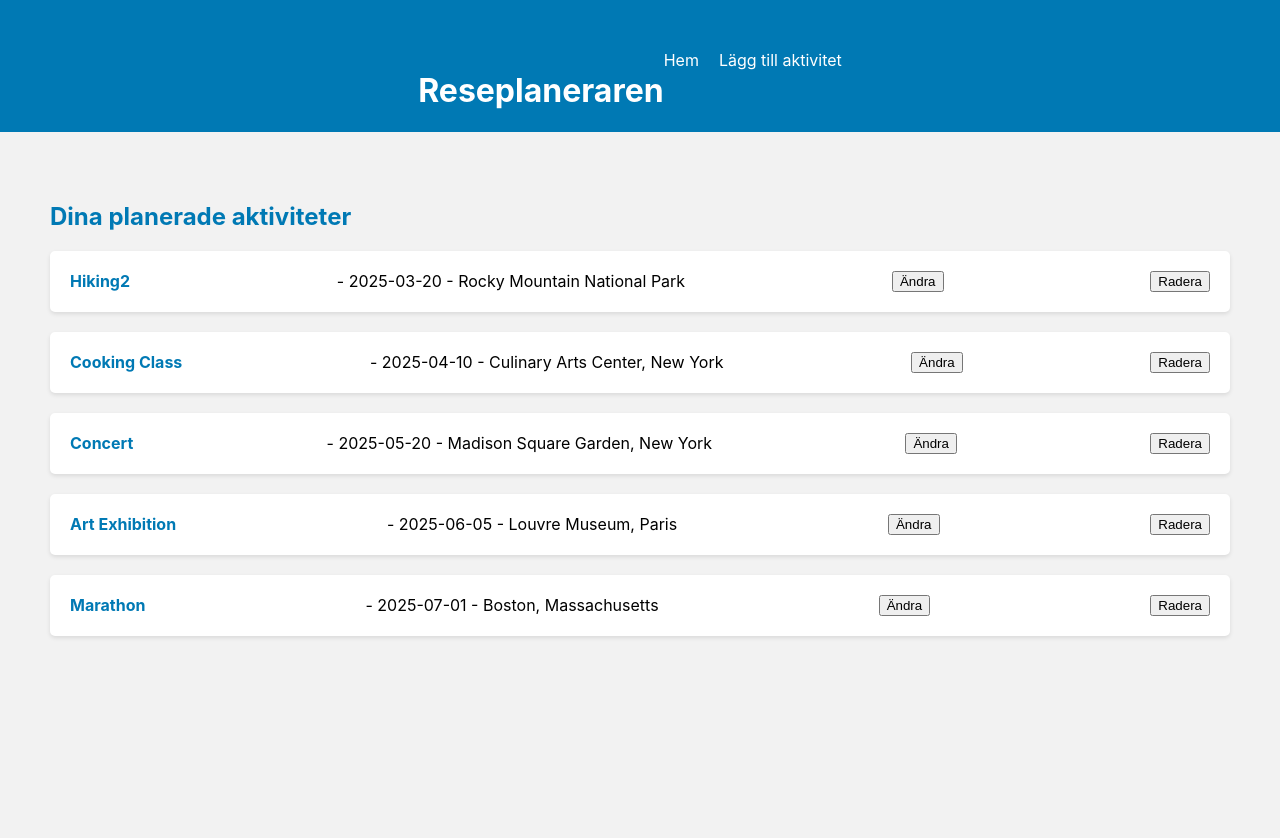
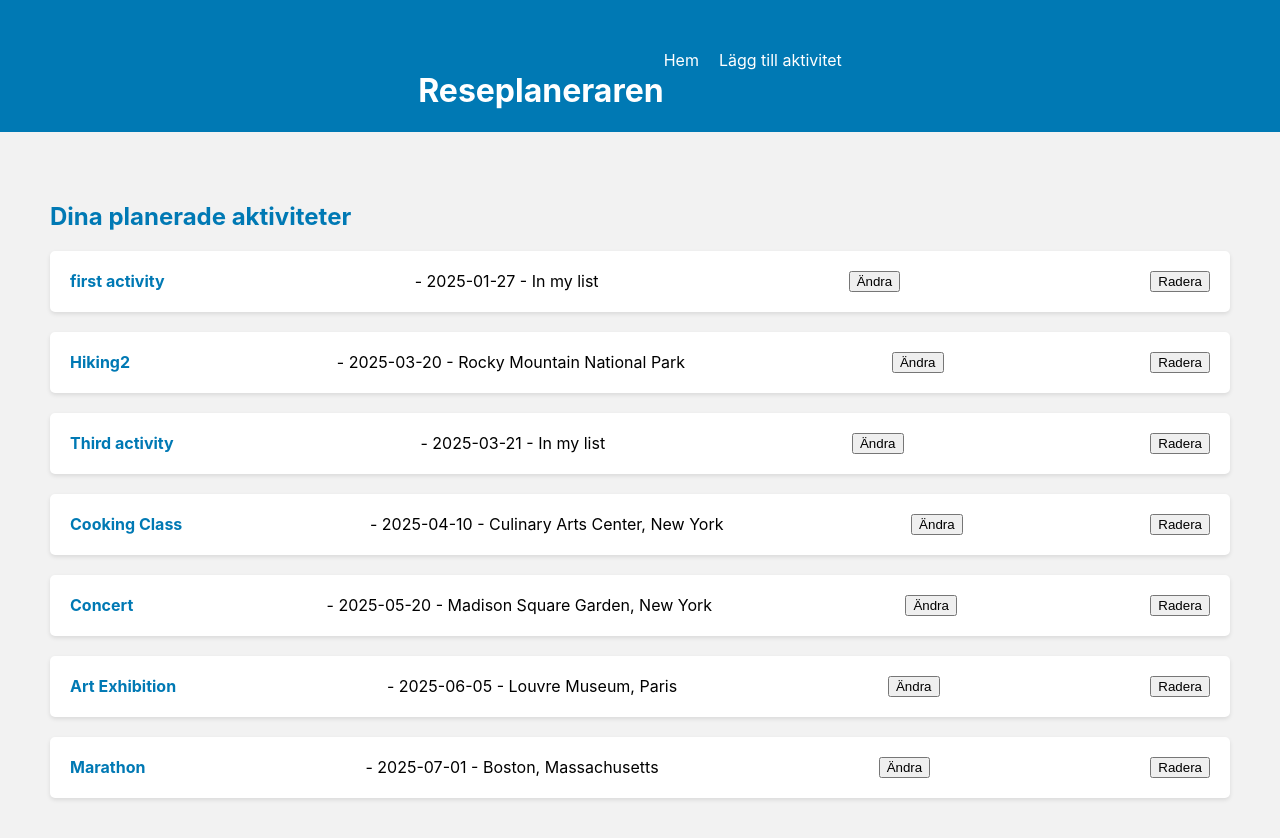
Before and after one commit to ToeCrow/React-indv-Boiler-Room-Travelplaner, a React (Vite) app: page / in a window 1280 px wide. Shown: the top 838 px of the page. Before the commit the page ends 800 px from the top, so only its background shows below. Built offline with nearby package versions, Linux system fonts and the light colour scheme; data requests are answered from the project's data file.

Commit message:
sorted activities, new color on loading screen, and some somments

```diff
--- a/db.json
+++ b/db.json
@@ -29,6 +29,18 @@
       "activity": "Marathon",
       "date": "2025-07-01",
       "place": "Boston, Massachusetts"
+    },
+    {
+      "id": "3007",
+      "activity": "first activity",
+      "date": "2025-01-27",
+      "place": "In my list"
+    },
+    {
+      "id": "ae18",
+      "activity": "Third activity",
+      "date": "2025-03-21",
+      "place": "In my list"
     }
   ]
 }
--- a/src/Components/LoadingScreen/Loadingscreen.css
+++ b/src/Components/LoadingScreen/Loadingscreen.css
@@ -4,7 +4,7 @@
   left: 0;
   width: 100%;
   height: 100%;
-  background: rgba(0, 0, 0, 0.5); /* Transparent svart bakgrund */
+  background: #0079B4;
   display: flex;
   justify-content: center;
   align-items: center;
@@ -16,7 +16,7 @@
 
 .loader {
   border: 4px solid transparent;
-  border-top: 4px solid #FFCB14; /* Färg på laddningscirkeln */
+  border-top: 4px solid white; /* Färg på laddningscirkeln */
   border-radius: 50%;
   width: 50px;
   height: 50px;
--- a/src/Components/useFetch.js
+++ b/src/Components/useFetch.js
@@ -3,9 +3,9 @@ import { useState, useEffect } from 'react';
 const useFetch = (url) => {
 
   const [data, setData] = useState(null);
-    const [loading, setLoading] = useState(true);
-    const [error, setError] = useState(null);
-    const [statusCode, setStatusCode] = useState(null);
+  const [loading, setLoading] = useState(true);
+  const [error, setError] = useState(null);
+  const [statusCode, setStatusCode] = useState(null);
 
   useEffect(() => {
     fetch(url)
--- a/src/Pages/ActivityList/ActivityItem.jsx
+++ b/src/Pages/ActivityList/ActivityItem.jsx
@@ -4,6 +4,7 @@ import { useNavigate } from "react-router-dom";
 const ActivityItem = ({ activities, setActivities }) => {
   const navigate = useNavigate();
   const [deleteMessage, setDeleteMessage] = useState('');
+  const sortedActivities = activities.sort((a, b) => new Date(a.date) - new Date(b.date));
 
   const handleClickEdit = (id) => {
     navigate(`/edit-activity/${id}`);
@@ -36,9 +37,9 @@ const ActivityItem = ({ activities, setActivities }) => {
 
   return (
     <section>
-      {deleteMessage && <p>{deleteMessage}</p>} {/* Visa raderingsmeddelandet */}
+      {deleteMessage && <p>{deleteMessage}</p>} {/* Show the delete message for 3 seconds*/}
       <ul>
-        {activities.map(({ id, activity, date, place }) => (
+        {sortedActivities.map(({ id, activity, date, place }) => (
           <li key={id}>
             <strong>{activity}</strong> - {date} - {place}
             <button onClick={() => handleClickEdit(id)}>Ändra</button>
--- a/src/Pages/ActivityList/ActivityList.jsx
+++ b/src/Pages/ActivityList/ActivityList.jsx
@@ -9,7 +9,7 @@ const ActivityList = () => {
   const { data: activities, loading, error, statusCode } = useFetch('http://localhost:3001/activities');
   const [updatedActivities, setUpdatedActivities] = useState([]);
 
-  // Update activities when activities change
+  // Update activities instantly when activities change, or we would have to fetch again
   useEffect(() => {
     if (activities) {
       setUpdatedActivities(activities);
```
